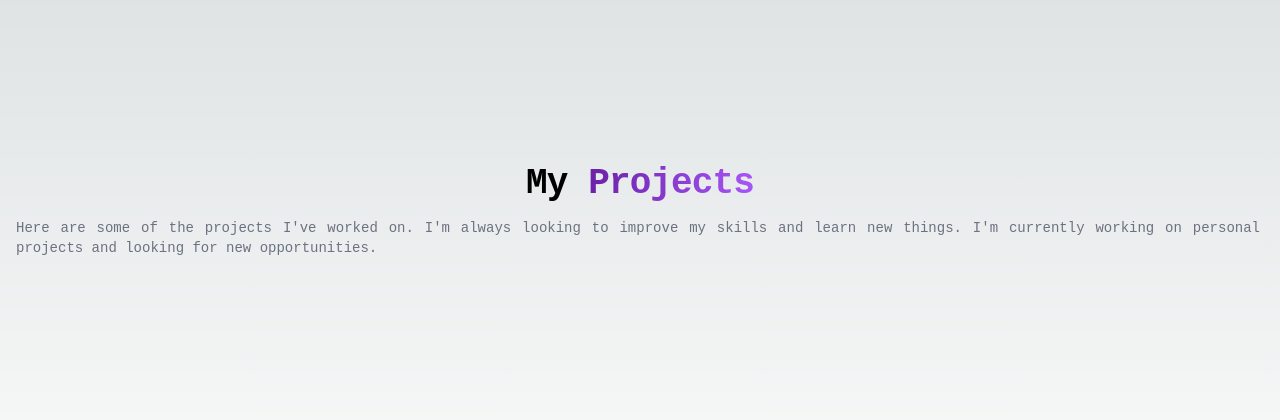
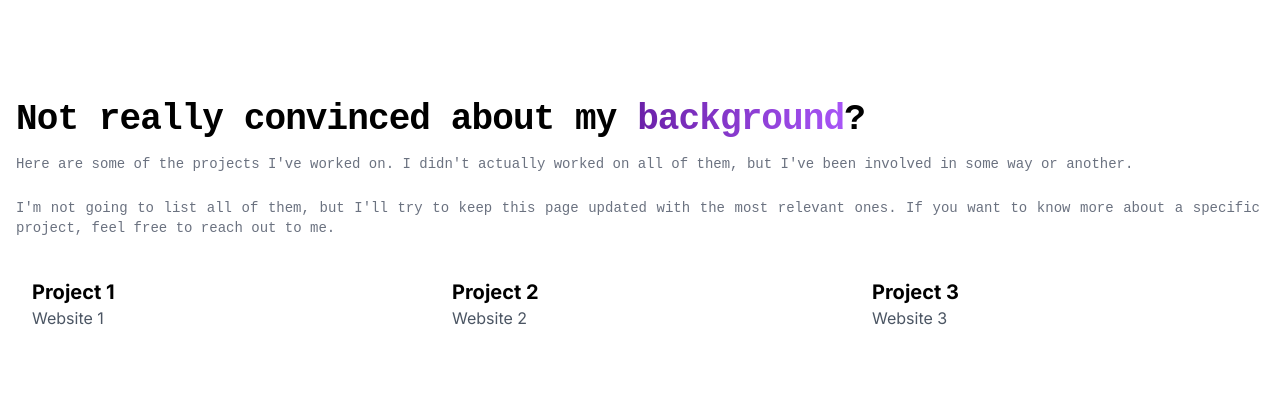
Before and after one commit to sotsuna/portfolio, a Next.js app: page /projects in a window 1280 px wide. Shown: the part 184-604 px from the top of the page. Built offline with nearby package versions, Linux system fonts and the light colour scheme.

Commit message:
got rid from the black background and added card section on /projects

```diff
--- a/app/globals.css
+++ b/app/globals.css
@@ -1,33 +1,3 @@
 @tailwind base;
 @tailwind components;
 @tailwind utilities;
-
-:root {
-  --foreground-rgb: 0, 0, 0;
-  --background-start-rgb: 214, 219, 220;
-  --background-end-rgb: 255, 255, 255;
-}
-
-@media (prefers-color-scheme: dark) {
-  :root {
-    --foreground-rgb: 255, 255, 255;
-    --background-start-rgb: 0, 0, 0;
-    --background-end-rgb: 0, 0, 0;
-  }
-}
-
-body {
-  color: rgb(var(--foreground-rgb));
-  background: linear-gradient(
-      to bottom,
-      transparent,
-      rgb(var(--background-end-rgb))
-    )
-    rgb(var(--background-start-rgb));
-}
-
-@layer utilities {
-  .text-balance {
-    text-wrap: balance;
-  }
-}
--- a/app/page.tsx
+++ b/app/page.tsx
@@ -1,27 +1,29 @@
 "use client";
 import Hero from "@/components/Hero";
 import Button from "@/components/Button";
+import { defaultStyles } from "@/types/defaultStyles";
 
 export default function Home() {
   return (
-    <div className="w-screen h-screen flex flex-col justify-center">
-
-      <div className="px-5 py-5 w-screen h-auto grid justify-center justify-items-center">
-        <Hero
-          title={{ 1: "Marco", 2: "Kist" }}
-          subtitle="Frontend Developer"
-          spanStyle="bg-clip-text text-clip text-transparent bg-gradient-to-r from-purple-800 to-purple-500"
-        />
+    <div className={`${defaultStyles.pageStyle}`}>
+      <div className={`${defaultStyles.heroSectionStyle}`}>
+        <div className="self-end">
+          <Hero
+            title={{ 1: "Marco", 2: "Kist" }}
+            subtitle="Frontend Developer"
+            spanStyle={defaultStyles.spanStyle}
+          />
+        </div>
       </div>
 
-      <div className="w-screen h-auto px-5 py-5 grid justify-center justify-items-center">
-        <div className="py-2">
+      <div className={`${defaultStyles.buttonSectionStyle}`}>
+        <div className={`${defaultStyles.bcStyle}`}>
           <Button text="About" route="/about" />
         </div>
-        <div className="py-2">
+        <div className={`${defaultStyles.bcStyle}`}>
           <Button text="Projects" route="/projects" />
         </div>
-        <div className="py-2">
+        <div className={`${defaultStyles.bcStyle}`}>
           <Button text="Contact" route="/contact" />
         </div>
       </div>
--- a/app/projects/page.tsx
+++ b/app/projects/page.tsx
@@ -1,29 +1,45 @@
 import Hero from "@/components/Hero";
 import Paragraph from "@/components/Paragraph";
+import { defaultStyles } from "@/types/defaultStyles";
 
 const Projects = () => {
   return (
-        <div className="w-screen h-screen flex flex-col justify-center items-center">
-
+    <div className={`${defaultStyles.pageStyle}`}>
       <section className="p-4">
-
         <Hero
-                    title={{ 1: "My", 2: "Projects" }}
-                    spanStyle="bg-clip-text text-clip text-transparent bg-gradient-to-r from-purple-800 to-purple-500"
+          title={{
+            1: "Not really convinced about my",
+            2: "background",
+            3: "?",
+          }}
+          spanStyle={defaultStyles.spanStyle}
         />
-
       </section>
 
-            <section className="ml-4 mr-5">
+      <section className={`${defaultStyles.defaultMargin}`}>
+        <Paragraph text="Here are some of the projects I've worked on. I didn't actually worked on all of them, but I've been involved in some way or another." />
 
-                <Paragraph
-                    text="Here are some of the projects I've worked on. I'm always looking to improve my skills and learn new things. I'm currently working on personal projects and looking for new opportunities."
-                    spanStyle="text-sm text-justify text-gray-500"
-                />
+        <Paragraph text="I'm not going to list all of them, but I'll try to keep this page updated with the most relevant ones. If you want to know more about a specific project, feel free to reach out to me." />
+      </section>
 
+      <section className={`${defaultStyles.defaultMargin}`}>
+        <div className={`${defaultStyles.cardGrid}`}>
+          <div className={`${defaultStyles.cardStyle}`}>
+            <h3 className="text-xl font-bold">Project 1</h3>
+            <p className="text-gray-600">Website 1</p>
+          </div>
+          <div className={`${defaultStyles.cardStyle}`}>
+            <h3 className="text-xl font-bold">Project 2</h3>
+            <p className="text-gray-600">Website 2</p>
+          </div>
+          <div className={`${defaultStyles.cardStyle}`}>
+            <h3 className="text-xl font-bold">Project 3</h3>
+            <p className="text-gray-600">Website 3</p>
+          </div>
+        </div>
       </section>
     </div>
   );
-}
+};
 
 export default Projects;
--- a/components/Button.tsx
+++ b/components/Button.tsx
@@ -8,7 +8,7 @@ const Button = ({ text, route }: ButtonProps) => {
     return (
         <div>
             <Link href={route}>
-            <button className="p-[4px] relative font-JetBrains_Mono">
+            <button className="w-40 p-[4px] relative font-JetBrains_Mono">
                 <div className="absolute inset-0 bg-gradient-to-r from-indigo-500 to-purple-500 rounded-lg" />
                 <div className="bg-black rounded-[6px] relative group transition duration-200 text-white hover:bg-transparent">
                     {text}
--- a/components/Hero.tsx
+++ b/components/Hero.tsx
@@ -6,7 +6,7 @@ const Hero = ({title, subtitle, spanStyle}:HeroProps) => {
     <div>
         <section className="font-JetBrains_Mono">
             <h1 className="text-4xl font-extrabold leading-none tracking-tight">
-                {title[1]} <span className={spanStyle}>{title[2]}</span></h1>
+                {title[1]} <span className={spanStyle}>{title[2]}</span>{title[3]}</h1>
             <p>{subtitle}</p>
         </section>
     </div>
--- a/types/HeroProps.ts
+++ b/types/HeroProps.ts
@@ -2,6 +2,7 @@ interface HeroProps {
     title:{
         1: string;
         2: string;
+        3?: string;
     };
     subtitle?: string;
     spanStyle?: string;
--- /dev/null
+++ b/types/defaultStyles.ts
@@ -0,0 +1,10 @@
+export const defaultStyles = {
+  pageStyle: 'w-screen h-screen flex flex-col justify-center',
+  heroSectionStyle: 'px-5 py-3 w-screen h-[50vh] grid justify-center justify-items-center',
+  buttonSectionStyle: 'w-screen h-[50vh] px-5 grid grid-col-1 auto-rows-[50px] justify-center',
+  spanStyle: 'bg-clip-text text-clip text-transparent bg-gradient-to-r from-purple-800 to-purple-500',
+  bcStyle: 'self-start px-2 py-2',
+  defaultMargin: 'ml-4 mr-5',
+  cardGrid: 'grid grid-cols-1 md:grid-cols-2 lg:grid-cols-3 gap-4',
+  cardStyle:'p-4 border border-gray-200 rounded-md shadow-md',
+};
```
Lines whose indentation alone changed are shown as unchanged.
